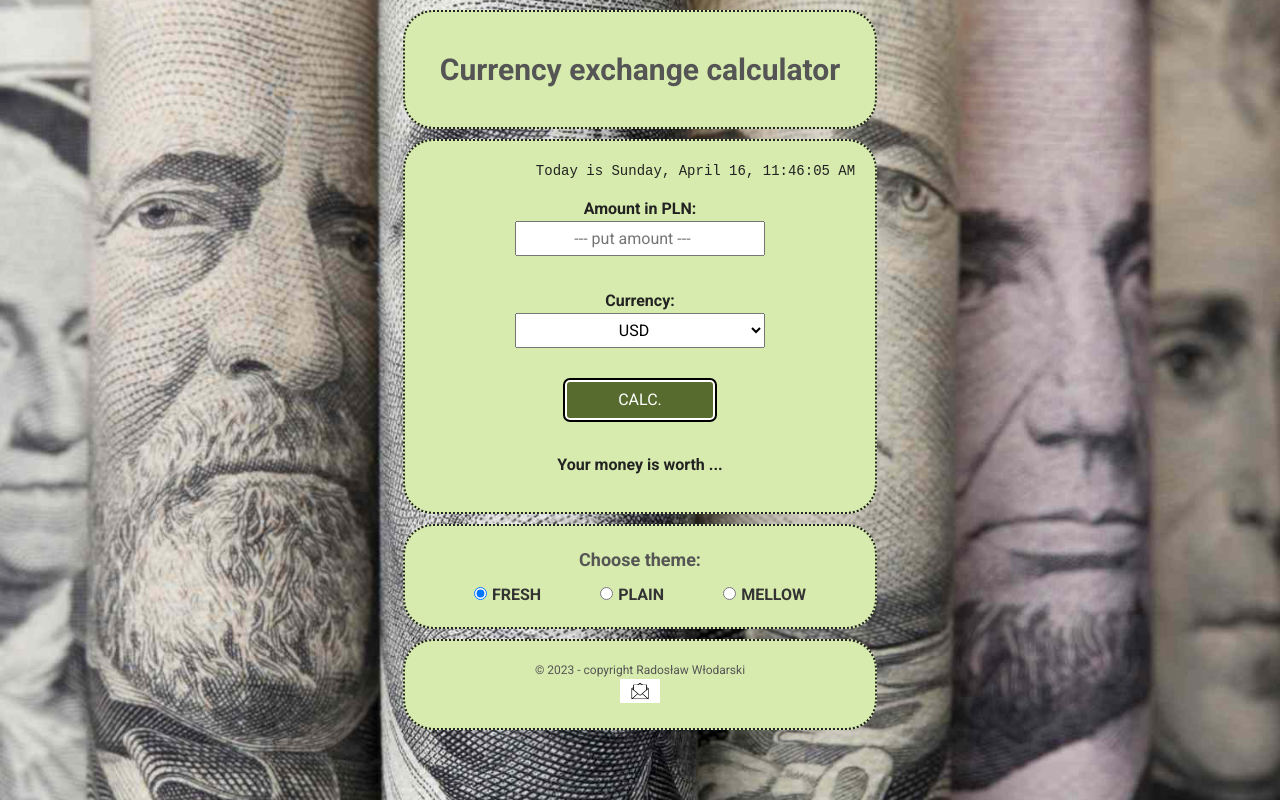
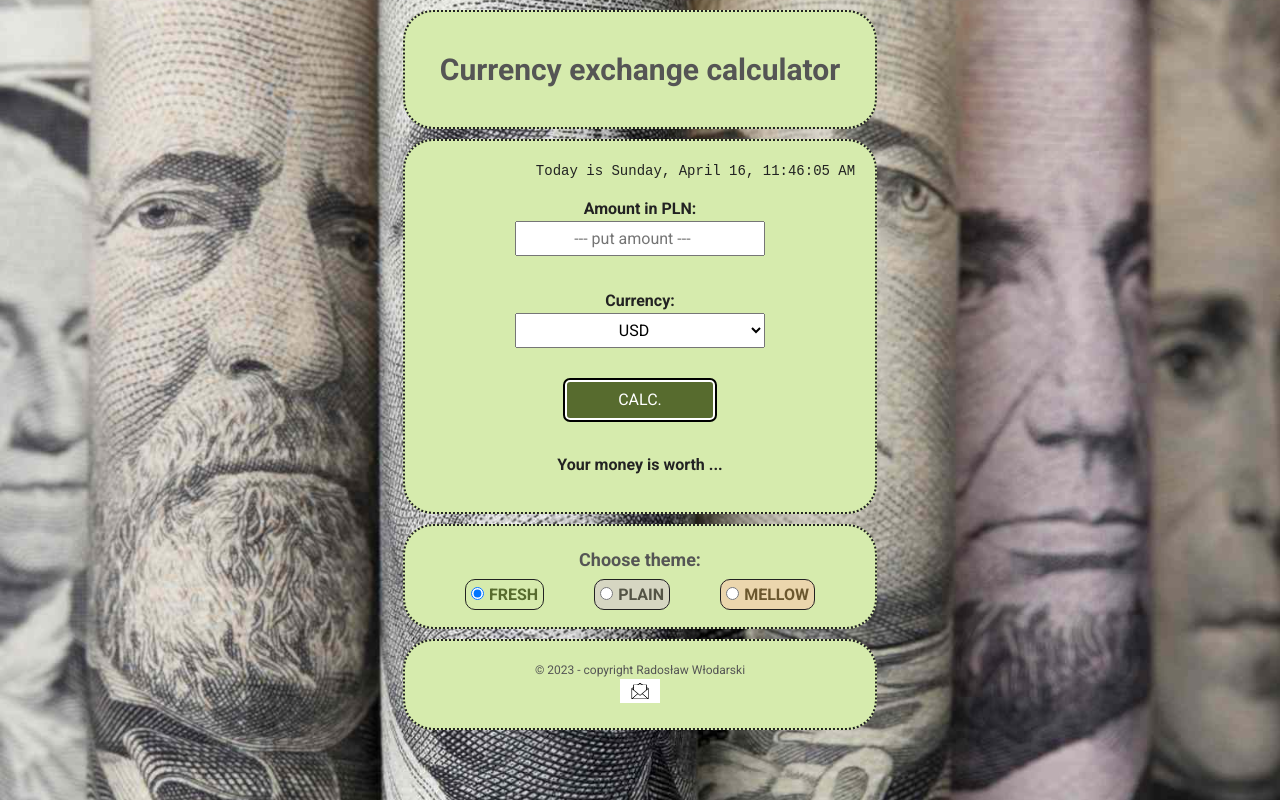
Before and after one commit to RadekW86/Currency-Converter, a React (Create React App) app: page / in a window 1280 px wide. Built offline with nearby package versions, Linux system fonts and the light colour scheme.

Commit message:
added theme preview and props destructuration

```diff
--- a/src/Theme/index.js
+++ b/src/Theme/index.js
@@ -6,7 +6,7 @@ import {
 } from "./styled.js";
 import themes from "../themes.js";
 
-const ThemeChoice = (props) => (
+const ThemeChoice = ({ theme, setTheme }) => (
   <>
     <StyledHeading>Choose theme:</StyledHeading>
     <form>
@@ -14,14 +14,17 @@ const ThemeChoice = (props) => (
         {themes.map((listItem) => (
           <li key={listItem.id}>
             <div>
-              <StyledLabel>
+              <StyledLabel
+                backgroundColor={listItem.backgroundColor}
+                color={listItem.buttonColor}
+              >
                 <StyledInput
                   type="radio"
                   name="theme"
                   value={JSON.stringify(listItem)}
-                  checked={listItem.id === props.theme.id}
+                  checked={listItem.id === theme.id}
                   onChange={(event) => {
-                    props.setTheme(JSON.parse(event.target.value));
+                    setTheme(JSON.parse(event.target.value));
                   }}
                 />
                 {listItem.name}
--- a/src/Theme/styled.js
+++ b/src/Theme/styled.js
@@ -1,4 +1,4 @@
-import styled from "styled-components";
+import styled, { css } from "styled-components";
 
 export const StyledList = styled.ul`
   list-style-type: none;
@@ -17,7 +17,21 @@ export const StyledInput = styled.input`
 
 export const StyledLabel = styled.label`
   font-weight: 700;
-  color: #333;
+  border: 1px solid #222;
+  border-radius: 10px;
+  padding: 5px;
+
+  ${({ backgroundColor }) =>
+    backgroundColor &&
+    css`
+      background-color: ${backgroundColor};
+    `}
+
+  ${({ color }) =>
+    color &&
+    css`
+      color: ${color};
+    `}
 `;
 
 export const StyledHeading = styled.h2`
```
